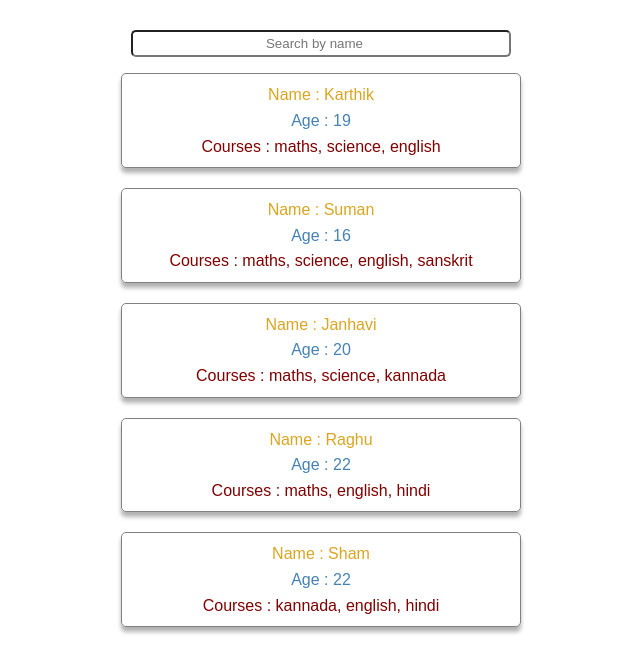
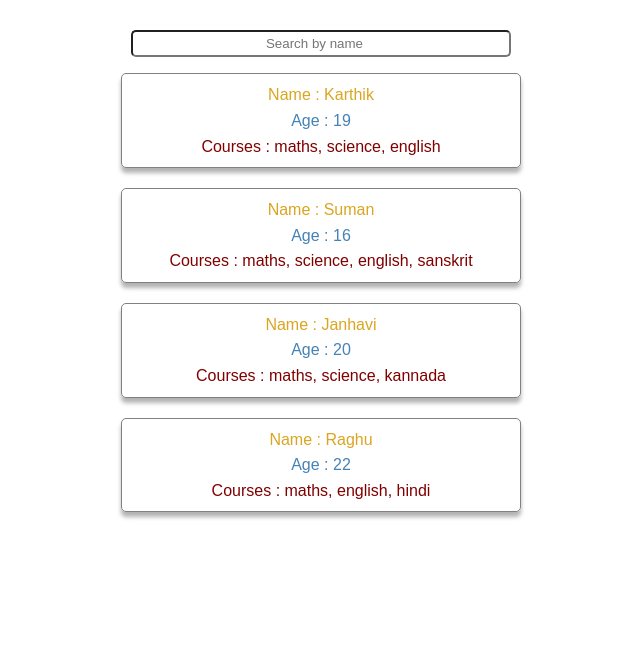
Before and after one commit to Amit-Naik/studentDetails, a React (Create React App) app: page / in a window 1280 px wide. Shown: the top 672 px of the page, without its empty margins (319-959 px from the left). Built offline with nearby package versions, Linux system fonts and the light colour scheme.

Commit message:
Update data.js

```diff
--- a/src/data.js
+++ b/src/data.js
@@ -22,11 +22,5 @@ export let students = [
       age: 22,
       course: "maths, english, hindi",
       id: 4
-    },
-    {
-      name: "Sham",
-      age: 22,
-      course: "kannada, english, hindi",
-      id: 5
     }
   ];
```
